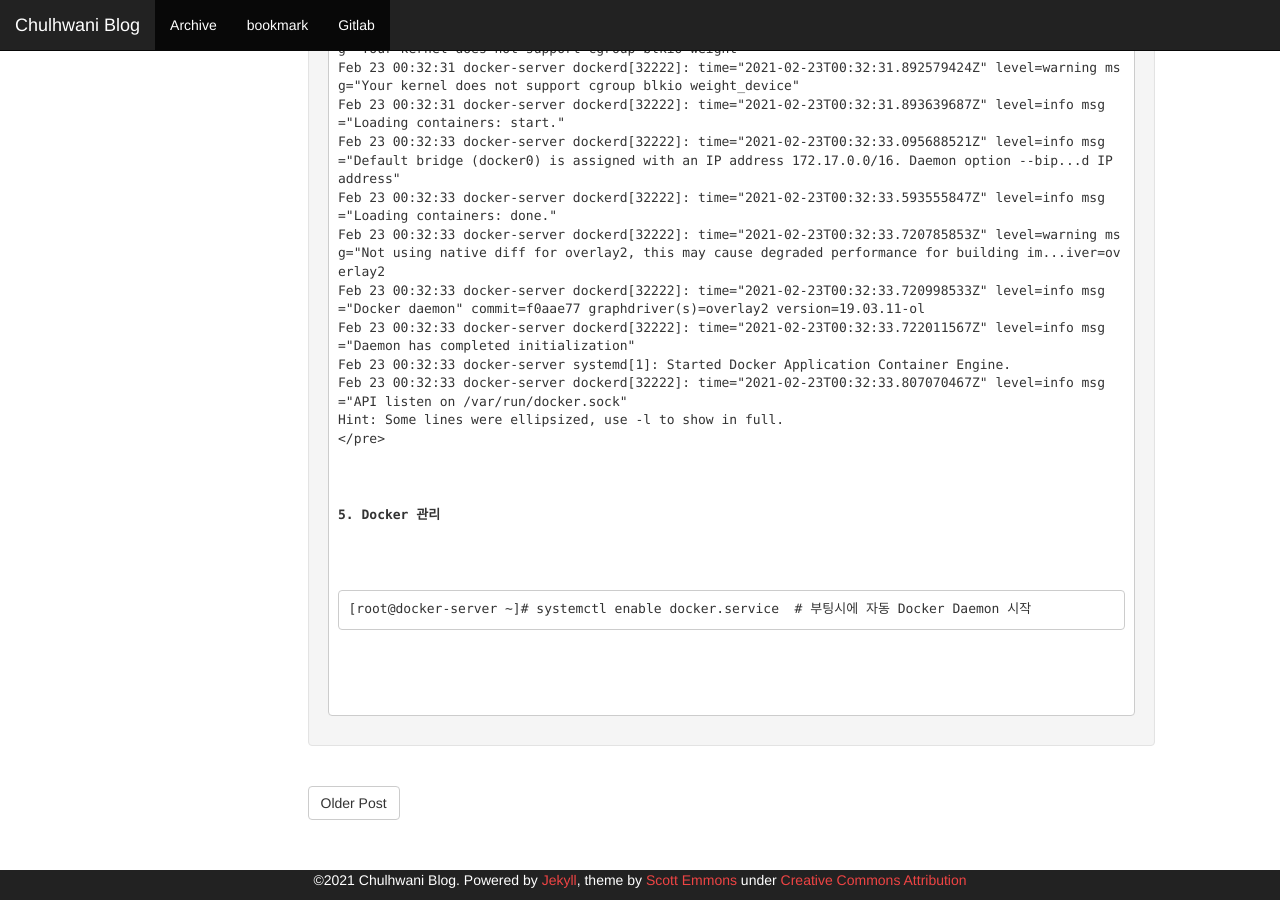
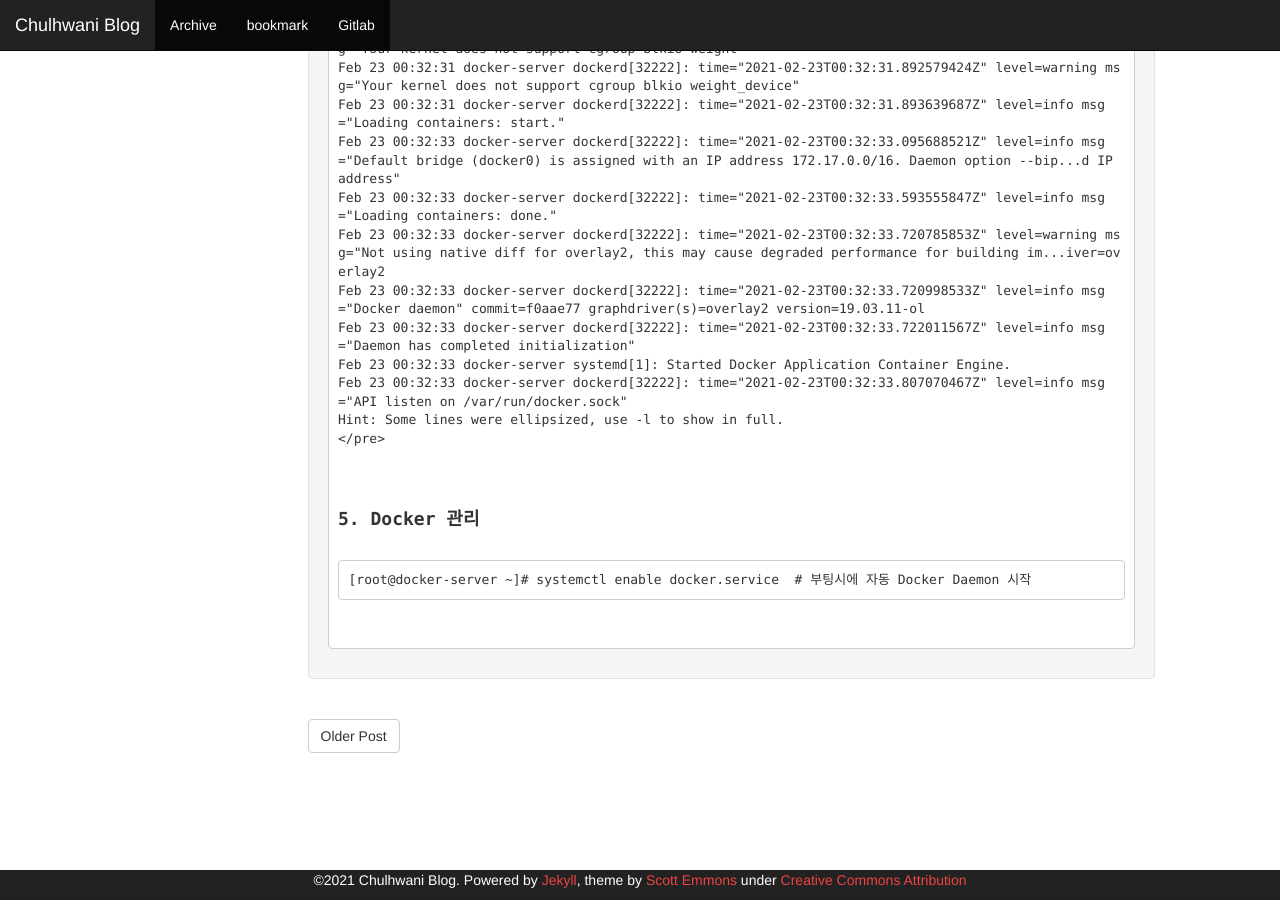
Before and after one commit to chulhwani/chulhwani.github.io, a Jekyll site: the page built from _posts/2021-02-23-[OCI] Oracle Linux에 Docker 설치&관리.md, in a window 1280 px wide and 900 px high, scrolled down 3052 px. Built offline with Jekyll 4.4.1, drawn with Linux system fonts in a browser that asks for light colours; our own code applies the rules of GitHub Pages for plain Markdown files.

Commit message:
Update 2021-02-23-[OCI] Oracle Linux에 Docker 설치&관리.md

```diff
--- a/_posts/2021-02-23-[OCI] Oracle Linux에 Docker 설치&관리.md
+++ b/_posts/2021-02-23-[OCI] Oracle Linux에 Docker 설치&관리.md
@@ -1,4 +1,3 @@
-<p></p>
 <p><strong>1. Yum Repository Update</strong></p>
 <div class="language-plaintext highlighter-rouge">
 <div class="highlight">
@@ -152,10 +151,6 @@ Feb 23 00:32:33 docker-server dockerd[32222]: time="2021-02-23T00:32:33.80707046
 Hint: Some lines were ellipsized, use -l to show in full.
 <code></pre>
 <p>&nbsp;</p>
-<p><strong>5. Docker 관리</strong></p>
-<div class="language-plaintext highlighter-rouge">
-<div class="highlight">
+<p><strong><font size="4">5. Docker 관리</font></strong></p>
 <pre class="highlight"><code>[root@docker-server ~]# systemctl enable docker.service  # 부팅시에 자동 Docker Daemon 시작
 </code></pre>
-</div>
-</div>
```
